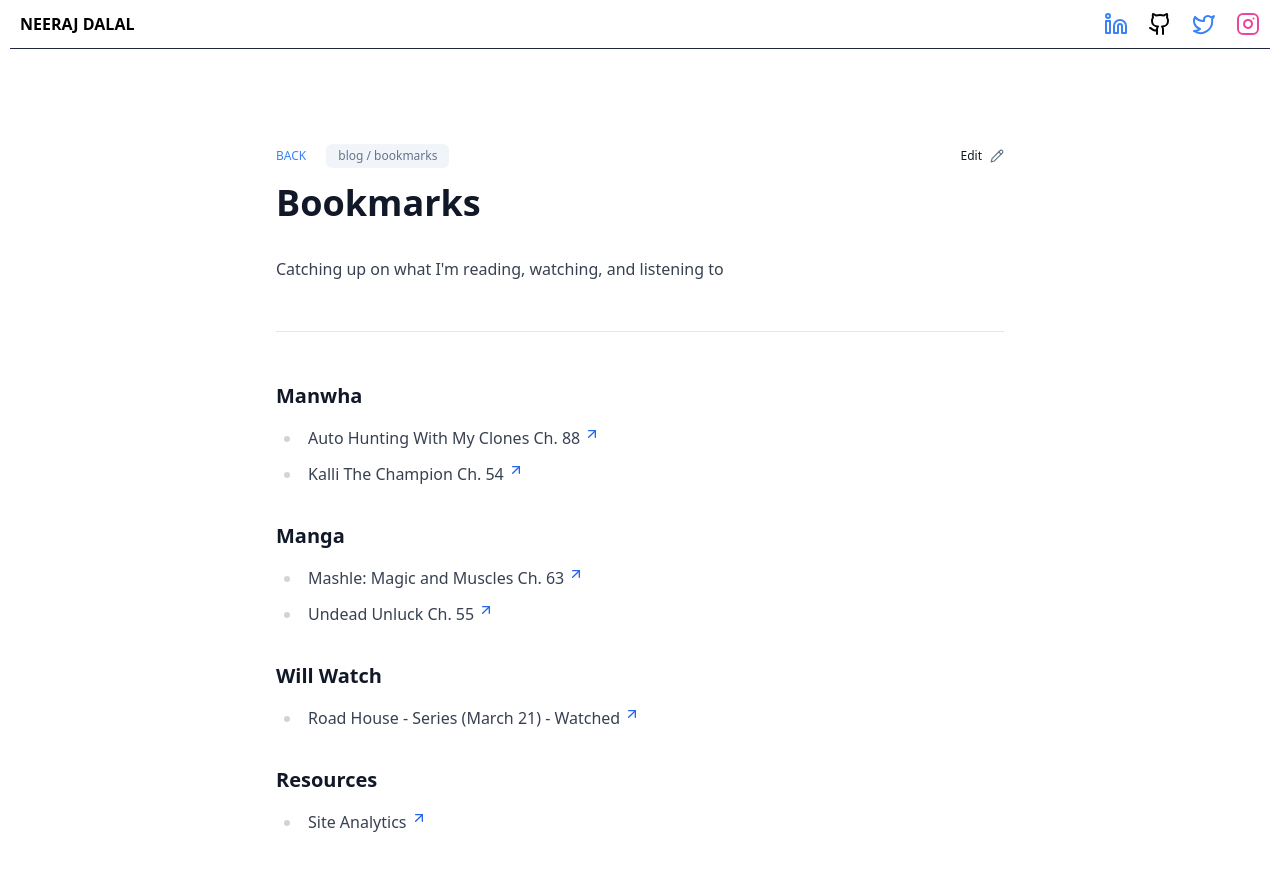
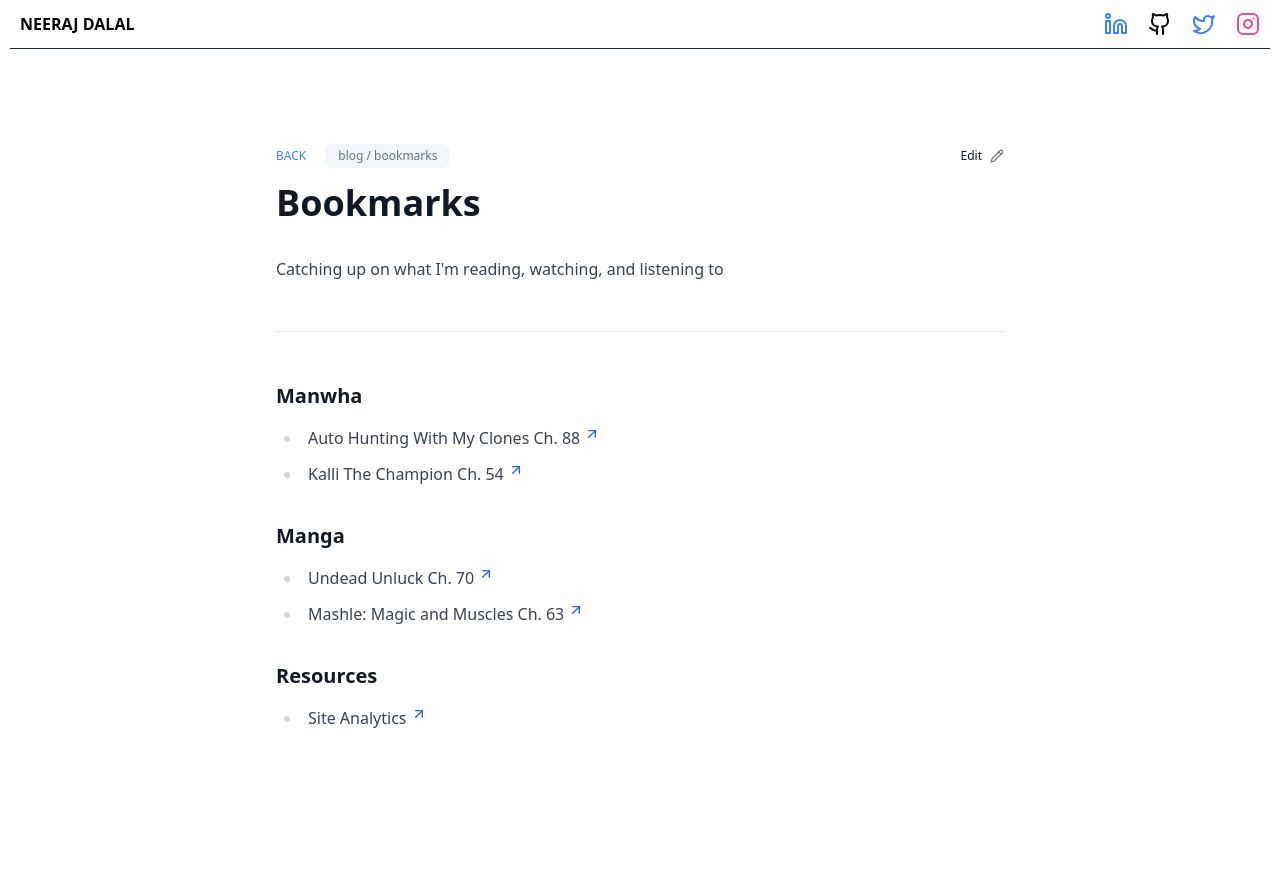
Before and after one commit to nrjdalal/v0.nrjdalal.com, a Next.js app: page /blog/bookmarks in a window 1280 px wide. Shown: the top 870 px of the page. After the commit the page ends 820 px from the top, so only its background shows below. Built offline with nearby package versions, Linux system fonts and the light colour scheme; no server answers.

Commit message:
new bookmark

```diff
--- a/src/app/(mdx)/blog/bookmarks/page.mdx
+++ b/src/app/(mdx)/blog/bookmarks/page.mdx
@@ -23,15 +23,9 @@ export const metadata = {
 
 ### Manga
 
+- <MdxLink href="https://readundeadunluck.com">Undead Unluck Ch. 70</MdxLink>
 - <MdxLink href="https://mashle-manga.online">
     Mashle: Magic and Muscles Ch. 63
-  </MdxLink>
-- <MdxLink href="https://readundeadunluck.com">Undead Unluck Ch. 55</MdxLink>
-
-### Will Watch
-
-- <MdxLink href="https://www.youtube.com/watch?v=Y0ZsLudtfjI">
-    Road House - Series (March 21) - Watched
   </MdxLink>
 
 ### Resources
```
